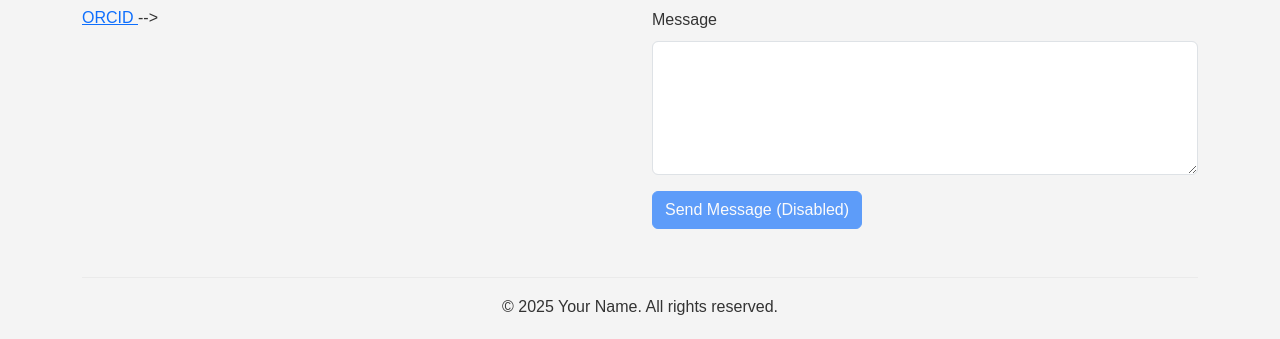
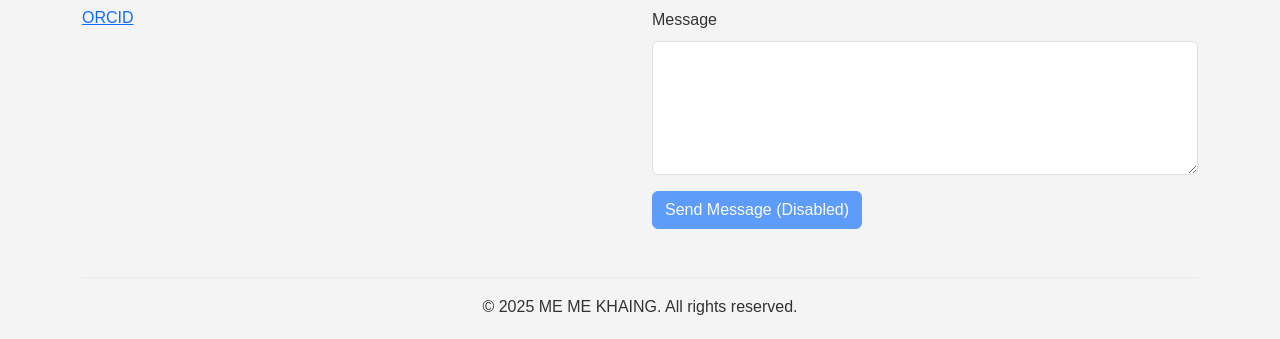
Before and after one commit to MeMeKhaingPhd/Research, a website: page views/contact.html in a window 1280 px wide. Shown: the part 480-819 px from the top of the page. Drawn offline with nearby package versions, Linux system fonts and the light colour scheme.

Commit message:
resume done

```diff
--- a/views/contact.html
+++ b/views/contact.html
@@ -93,7 +93,7 @@
                         <!-- *** REPLACE with your actual GitHub URL *** -->
                     </li>
 
-                    -->
+
                 </ul>
             </div>
 
@@ -126,7 +126,7 @@
     <!-- Optional Footer -->
     <footer class="container text-center mt-5 mb-3">
         <hr>
-        <p>© 2025 Your Name. All rights reserved.</p>
+        <p>© 2025 ME ME KHAING. All rights reserved.</p>
     </footer>
 
     <!-- Bootstrap JS Bundle -->
```
